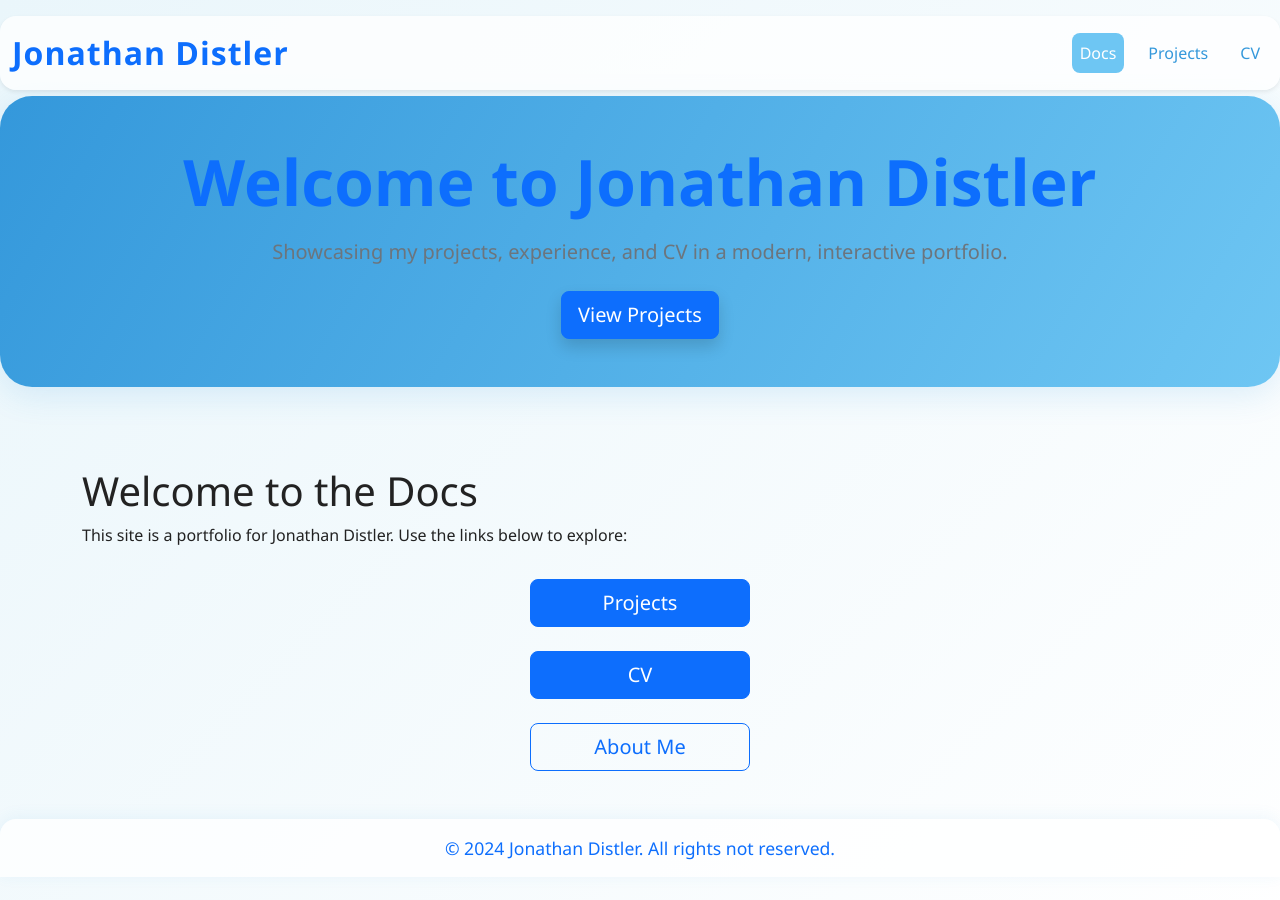
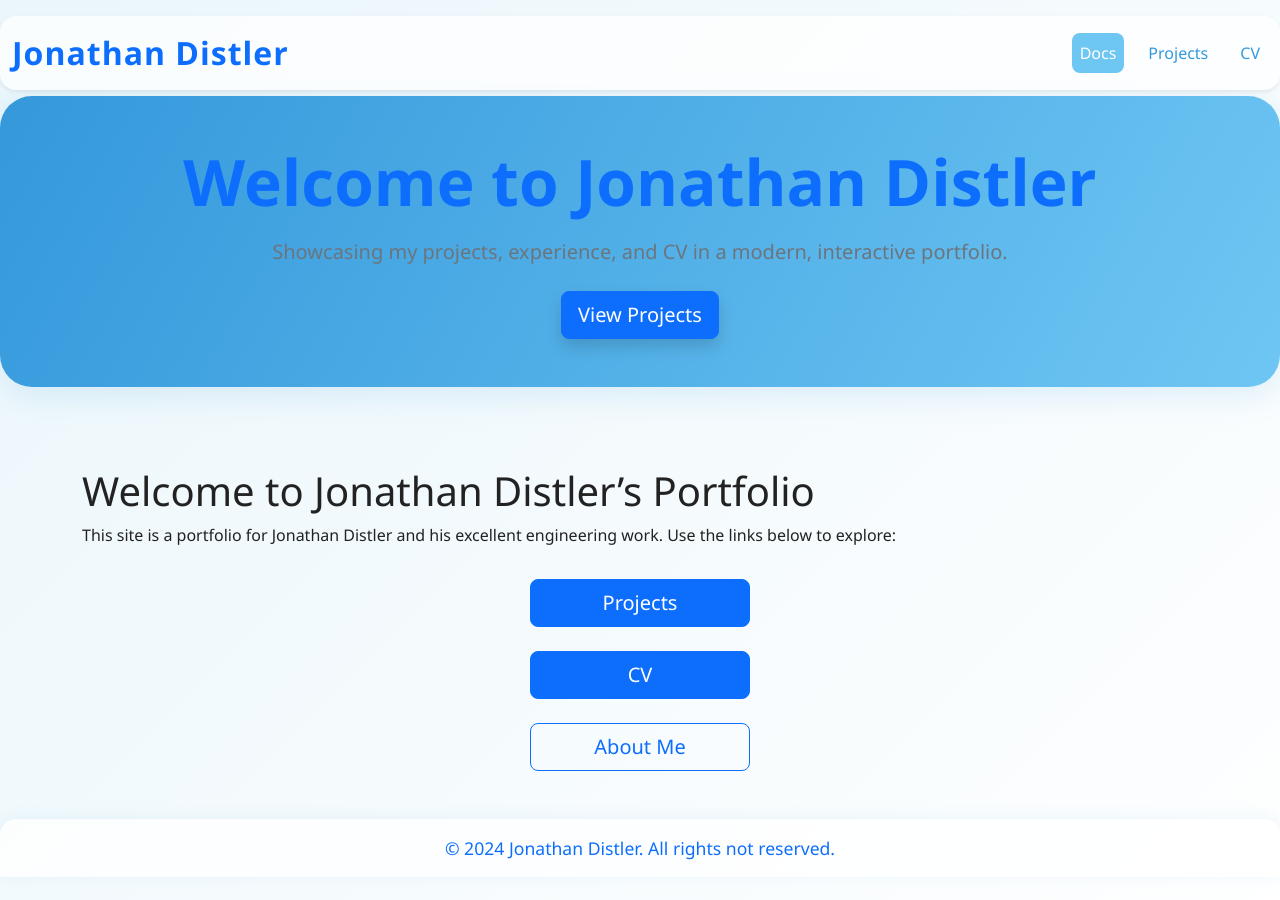
Before and after one commit to JonathanDistler/DistlerPortfolio, a Jekyll site: the page built from index.md, in a window 1280 px wide and 900 px high. Built offline with Jekyll 4.4.1, drawn with Linux system fonts in a browser that asks for light colours.

Commit message:
Update index.md
brief language change

```diff
--- a/index.md
+++ b/index.md
@@ -3,9 +3,9 @@ layout: default
 title: Docs
 ---
 
-# Welcome to the Docs
+# Welcome to Jonathan Distler's Portfolio
 
-This site is a portfolio for Jonathan Distler. Use the links below to explore:
+This site is a portfolio for Jonathan Distler and his excellent engineering work. Use the links below to explore:
 
 <div style="display: flex; flex-direction: column; align-items: center; gap: 1.5rem; margin: 2rem 0;">
   <a href="{{ '/projects/' | relative_url }}" class="btn btn-primary btn-lg" style="width: 220px;">Projects</a>
```
